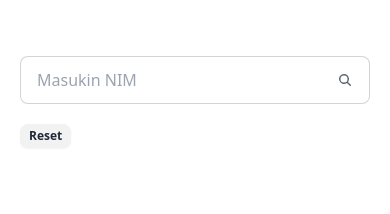
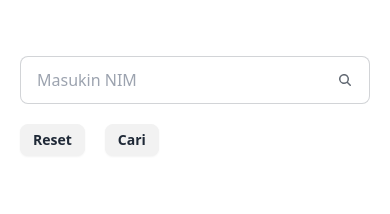
Before and after one commit to ahitabisma/cek-tugas, a Vue app: page / in a window 390 px wide. Shown: the top 214 px of the page. Built offline with nearby package versions, Linux system fonts and the light colour scheme.

Commit message:
ganti debounce jadi button cari

```diff
--- a/package.json
+++ b/package.json
@@ -1,5 +1,5 @@
 {
-  "name": "response_tugas",
+  "name": "cek_tugas",
   "version": "0.0.0",
   "private": true,
   "type": "module",
--- a/src/App.vue
+++ b/src/App.vue
@@ -3,7 +3,7 @@ import { RouterView } from 'vue-router'
 </script>
 
 <template>
-  <div id="app" class="container mx-auto">
+  <div class="container mx-auto">
     <RouterView />
   </div>
 </template>
--- a/src/views/HomeView.vue
+++ b/src/views/HomeView.vue
@@ -1,29 +1,25 @@
 <script setup lang="ts">
 import { useResponseStore } from '@/stores/response';
-import { ref, watch } from 'vue';
+import { ref } from 'vue';
 
 const responseStore = useResponseStore();
 const nim = ref<string>("");
 const isLoading = ref<boolean>(false);
 
-let debounceTimer: number | undefined;
+function kirim() {
+  if (!nim.value) {
+    responseStore.errorMessage = 'Masukin NIM dulu';
+    return;
+  }
 
-function debouncedGetResponseByNim(nim: string) {
+  isLoading.value = true;
   responseStore.errorMessage = '';
-  clearTimeout(debounceTimer);
 
-  debounceTimer = window.setTimeout(async () => {
-    if (!nim) return;
-
-    isLoading.value = true;
-    try {
-      await responseStore.getResponseByNim(nim);
-    } finally {
+  responseStore.getResponseByNim(nim.value)
+    .finally(() => {
       isLoading.value = false;
-    }
-  }, 500);
+    });
 }
-
 
 function reset() {
   nim.value = '';
@@ -36,15 +32,12 @@ const formatDate = (timestamp: string) => {
   return date.toLocaleString();
 };
 
-watch(nim, (newNim) => {
-  debouncedGetResponseByNim(newNim);
-});
 </script>
 
 <template>
   <main class="mx-5 md:mx-10 my-14">
     <label class="input input-bordered flex items-center gap-2">
-      <input type="text" class="grow" placeholder="Masukin NIM" v-model="nim" />
+      <input type="text" class="grow" placeholder="Masukin NIM" v-model="nim" @keydown.enter="kirim"/>
       <svg xmlns="http://www.w3.org/2000/svg" viewBox="0 0 16 16" fill="currentColor" class="h-4 w-4 opacity-70">
         <path fill-rule="evenodd"
           d="M9.965 11.026a5 5 0 1 1 1.06-1.06l2.755 2.754a.75.75 0 1 1-1.06 1.06l-2.755-2.754ZM10.5 7a3.5 3.5 0 1 1-7 0 3.5 3.5 0 0 1 7 0Z"
@@ -53,7 +46,8 @@ watch(nim, (newNim) => {
     </label>
 
     <!-- Reset -->
-    <button @click="reset" class="btn btn-xs lg:btn-sm mt-5">Reset</button>
+    <button @click="reset" class="btn btn-sm mt-5 mr-5">Reset</button>
+    <button @click="kirim" class="btn btn-sm mt-5">Cari</button>
 
     <!-- Error -->
     <div v-if="responseStore.errorMessage" class="mt-5">
@@ -85,7 +79,7 @@ watch(nim, (newNim) => {
       </table>
     </div>
     <div v-else-if="isLoading" class="mt-5">
-      <p>Mohon bersabar dan maklum karena ini free...</p>
+      <p>Mohon bersabar...</p>
     </div>
 
   </main>
```
Also changed, not shown: 1 other file (tests, documents, lock files or other folders).
